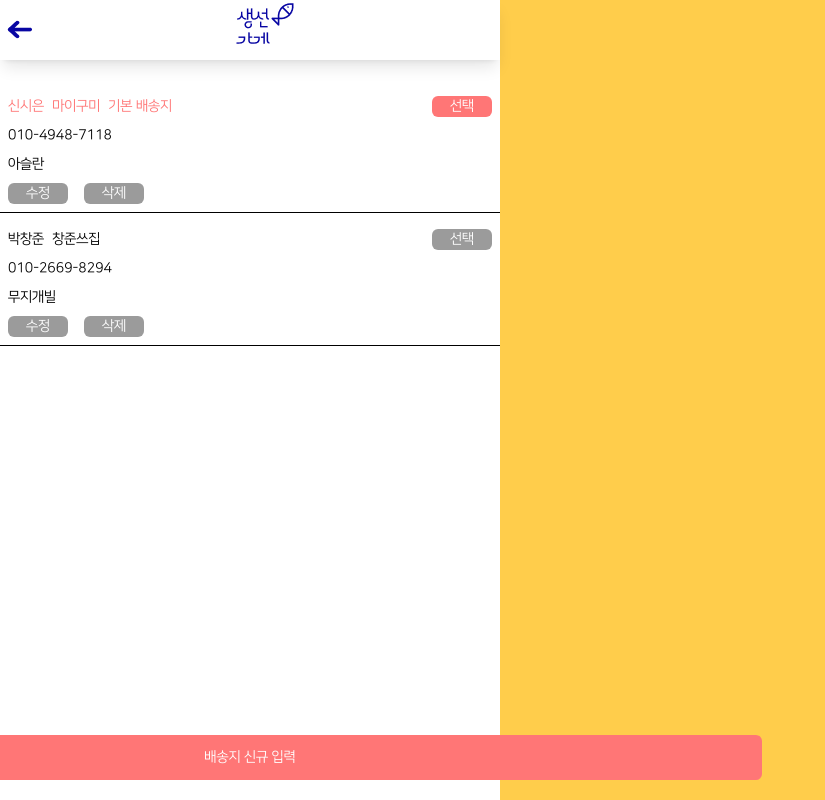
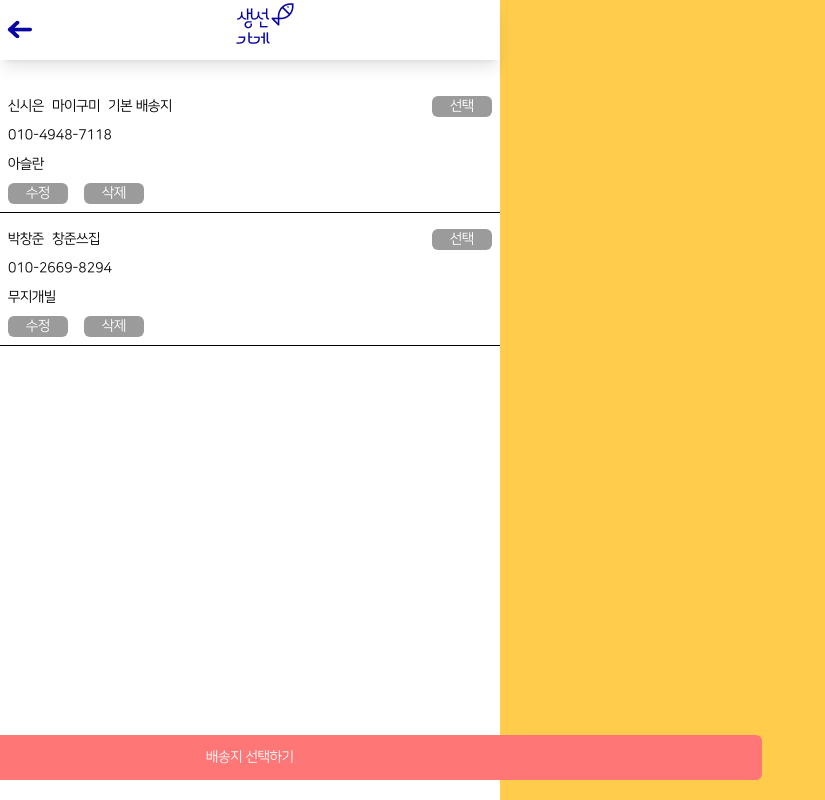
Before and after one commit to sun-mart-egg/funding-gift, a React (Vite) app in the folder FE/: page /address-list in a window 1280 px wide. Shown: the whole page, without its empty margins (0-825 px from the left). Built offline with nearby package versions, Linux system fonts and the light colour scheme.

Commit message:
[FE][Feat] #S10P22D201-152 #in-progress 주소  리스트 상태관리 사용해서 펀딩 만들기 연동 완료

```diff
--- a/FE/src/components/Funding/component/AddressList.jsx
+++ b/FE/src/components/Funding/component/AddressList.jsx
@@ -1,17 +1,21 @@
 import React, { useState } from "react";
 import AddressCard from "./AddressCard";
+import { useStore } from "../../Store/MakeStore";
 
 function AddressList({ listData }) {
   // listData 상태 관리
   const [data, setData] = useState(listData);
 
+  const selectedAddressIndex = useStore((state) => state.selectedAddressIndex);
+  const setSelectedAddressIndex = useStore(
+    (state) => state.setSelectedAddressIndex,
+  );
+  const setSelectedAddress = useStore((state) => state.setSelectedAddress);
+
   // isSelected 상태를 업데이트하는 함수
-  const handleSelect = (selectedIndex) => {
-    const newData = data.map((item, index) => ({
-      ...item,
-      isSelected: index === selectedIndex,
-    }));
-    setData(newData);
+  const handleSelect = (index) => {
+    setSelectedAddress(data[index]);
+    setSelectedAddressIndex(index);
   };
 
   return (
@@ -27,7 +31,7 @@ function AddressList({ listData }) {
           isDefault={item.isDefault}
           phone={item.phone}
           address={item.address}
-          isSelected={item.isSelected}
+          isSelected={index === selectedAddressIndex}
           onSelect={() => handleSelect(index)} // onSelect prop 추가
         />
       ))}
--- a/FE/src/components/Funding/pages/AddressListPage.jsx
+++ b/FE/src/components/Funding/pages/AddressListPage.jsx
@@ -1,7 +1,11 @@
 import AddressList from "../component/AddressList";
 import { useStore } from "../../Store/MakeStore";
+import { useNavigate } from "react-router-dom"; // useNavigate 사용
 
 function AddressListPage() {
+  const navigate = useNavigate();
+  const setContentIndex = useStore((state) => state.setContentIndex);
+
   const data = [
     {
       name: "신시은",
@@ -9,7 +13,6 @@ function AddressListPage() {
       address: "아슬란",
       isDefault: true,
       nickname: "마이구미",
-      isSelected: true,
     },
     {
       name: "박창준",
@@ -17,14 +20,22 @@ function AddressListPage() {
       address: "무지개빌",
       isDefault: false,
       nickname: "창준쓰집",
-      isSelected: false,
     },
   ];
+
+  const handleSelectButtonClick = () => {
+    setContentIndex(3); // 컨텐츠 인덱스를 2로 설정
+    navigate("/make-funding-detail"); // 라우트 경로는 실제 경로에 맞게 조정해야 합니다.
+  };
+
   return (
     <div className="sub-layer font-cusFont3 text-[14px]">
       <AddressList listData={data} />
-      <button className="fixed bottom-5  h-[45px] w-[80%]  rounded-md bg-cusColor3 text-white">
-        배송지 신규 입력
+      <button
+        onClick={handleSelectButtonClick}
+        className="fixed bottom-5  h-[45px] w-[80%]  rounded-md bg-cusColor3 text-white"
+      >
+        배송지 선택하기
       </button>
     </div>
   );
--- a/FE/src/components/Funding/pages/AnniversaryListPage.jsx
+++ b/FE/src/components/Funding/pages/AnniversaryListPage.jsx
@@ -6,7 +6,6 @@ import { useStore } from "../../Store/MakeStore";
 function AnniversaryListPage() {
   const navigate = useNavigate();
   const setContentIndex = useStore((state) => state.setContentIndex);
-  const { selectedAnniversaryIndex } = useStore();
 
   const handleSelectButtonClick = () => {
     setContentIndex(2); // 컨텐츠 인덱스를 2로 설정
--- a/FE/src/components/Funding/pages/MakeFundingDetail.jsx
+++ b/FE/src/components/Funding/pages/MakeFundingDetail.jsx
@@ -240,6 +240,7 @@ function MakeFundingDetail() {
                         <p>{selectedAddress.nickname}</p>
                       </div>
                       <p>{selectedAddress.phone}</p>
+                      <p>{selectedAddress.address}</p>
                     </div>
                   )}
                 </div>
--- a/FE/src/components/Store/MakeStore.jsx
+++ b/FE/src/components/Store/MakeStore.jsx
@@ -7,7 +7,7 @@ export const useStore = create((set) => ({
     set({ selectedAnniversary: anniversary }),
 
   selectedAddress: null,
-  setSelectedAdress: (address) => set({ selectedAddress: address }),
+  setSelectedAddress: (address) => set({ selectedAddress: address }),
 
   selectedAccount: null,
   setSelectedAccount: (account) => set({ selectedAccount: account }),
```
